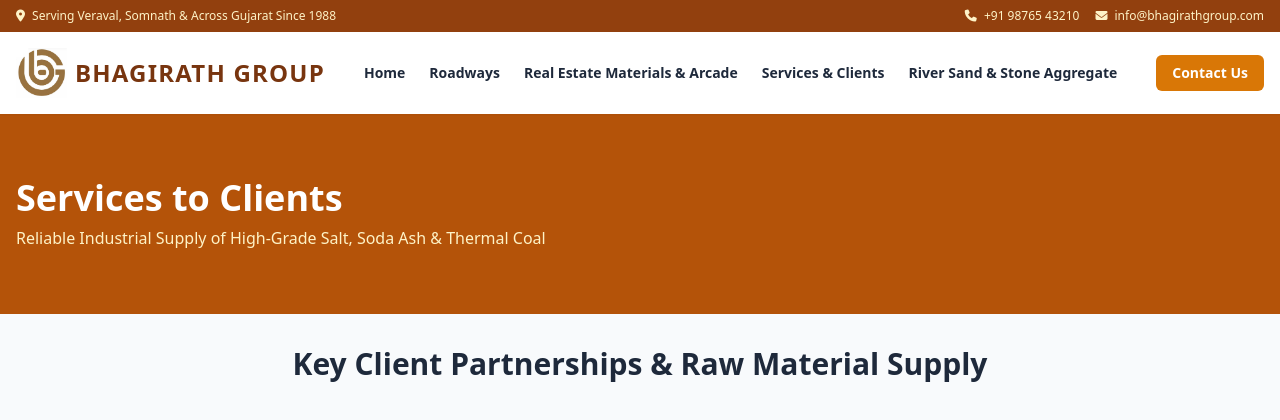
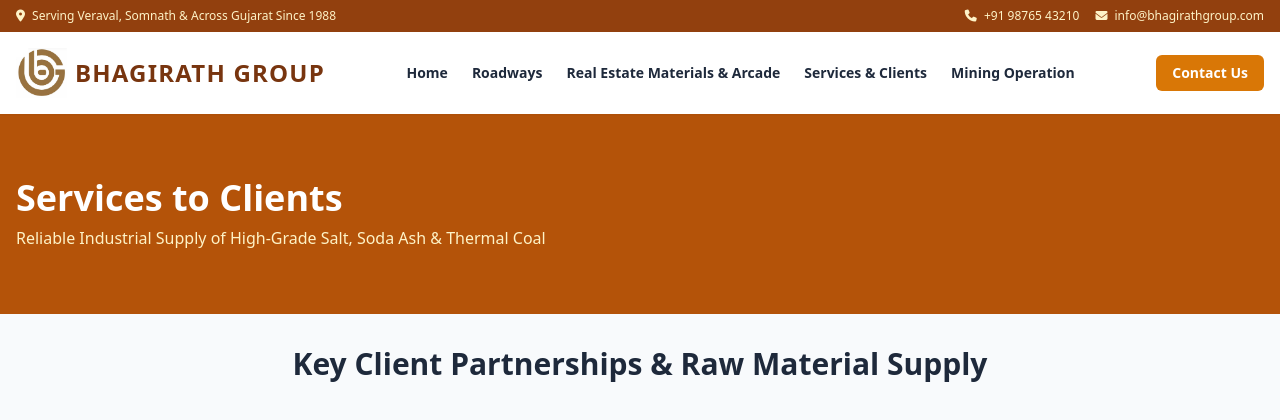
Before and after one commit to Nirav5238/Bhagirath-Group, a Flask app: page /Service-to-client in a window 1280 px wide. Shown: the top 420 px of the page. Run offline with Flask 3, Linux system fonts and the light colour scheme; some libraries are stand-ins or nearby versions.

Commit message:
change 30.10.2026-04

```diff
--- a/templates/base.html
+++ b/templates/base.html
@@ -45,7 +45,7 @@
                 <a href="{{ url_for('transport') }}" class="hover:text-amber-600 transition">Roadways</a>
                 <a href="{{ url_for('real_estate') }}" class="hover:text-amber-600 transition">Real Estate Materials & Arcade</a>
                 <a href="{{ url_for('Service_to_client') }}" class="hover:text-amber-600 transition">Services & Clients</a>
-                <a href="{{ url_for('River_Sand_Stone_Aggregate') }}" class="hover:text-amber-600 transition">River Sand & Stone Aggregate</a>
+                <a href="{{ url_for('River_Sand_Stone_Aggregate') }}" class="hover:text-amber-600 transition">Mining Operation</a>
             </nav>
 
             <a href="{{ url_for('home') }}#contact" class="hidden sm:inline-block bg-amber-600 hover:bg-amber-700 text-white px-4 py-2 rounded-md text-sm font-semibold transition">Contact Us</a>
```
